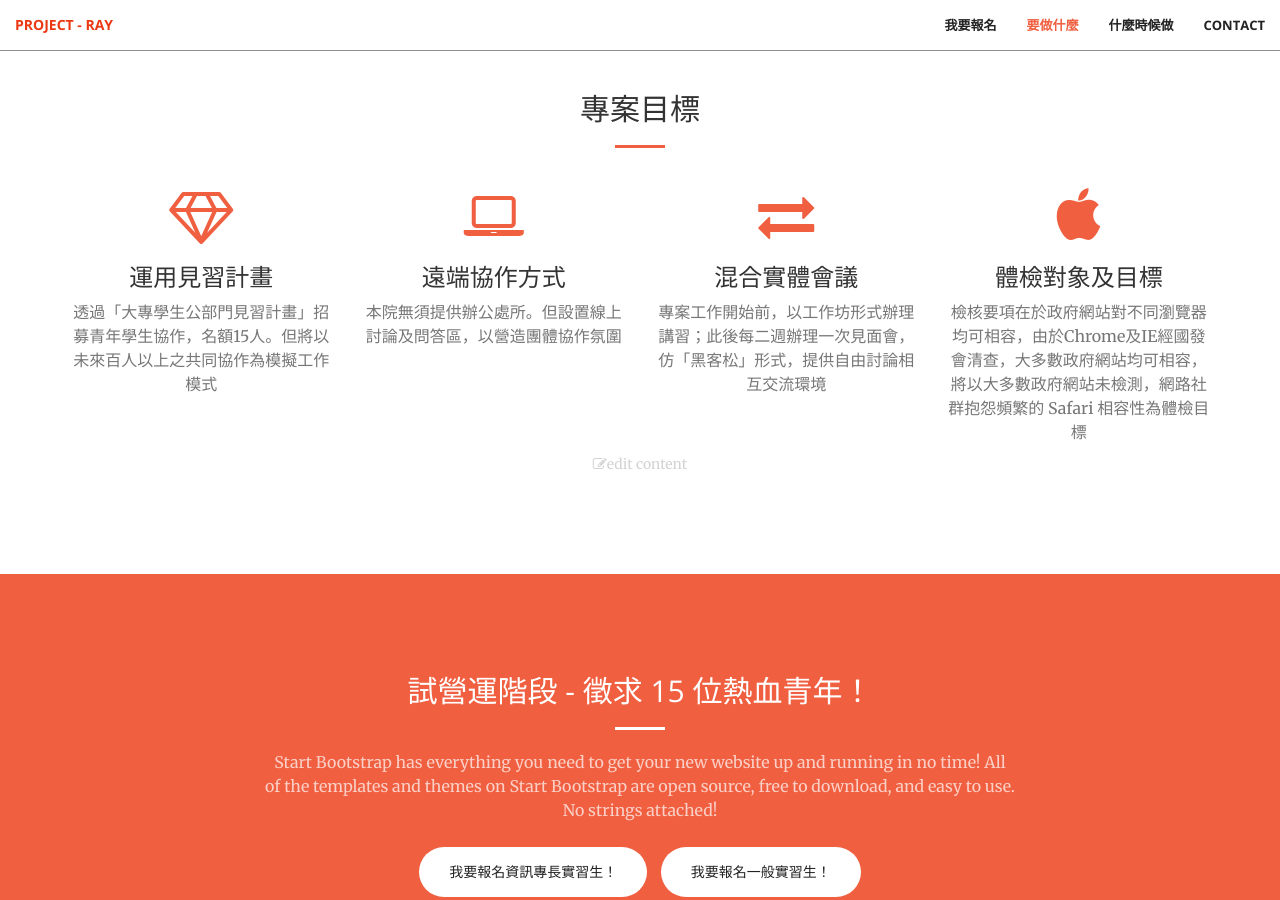
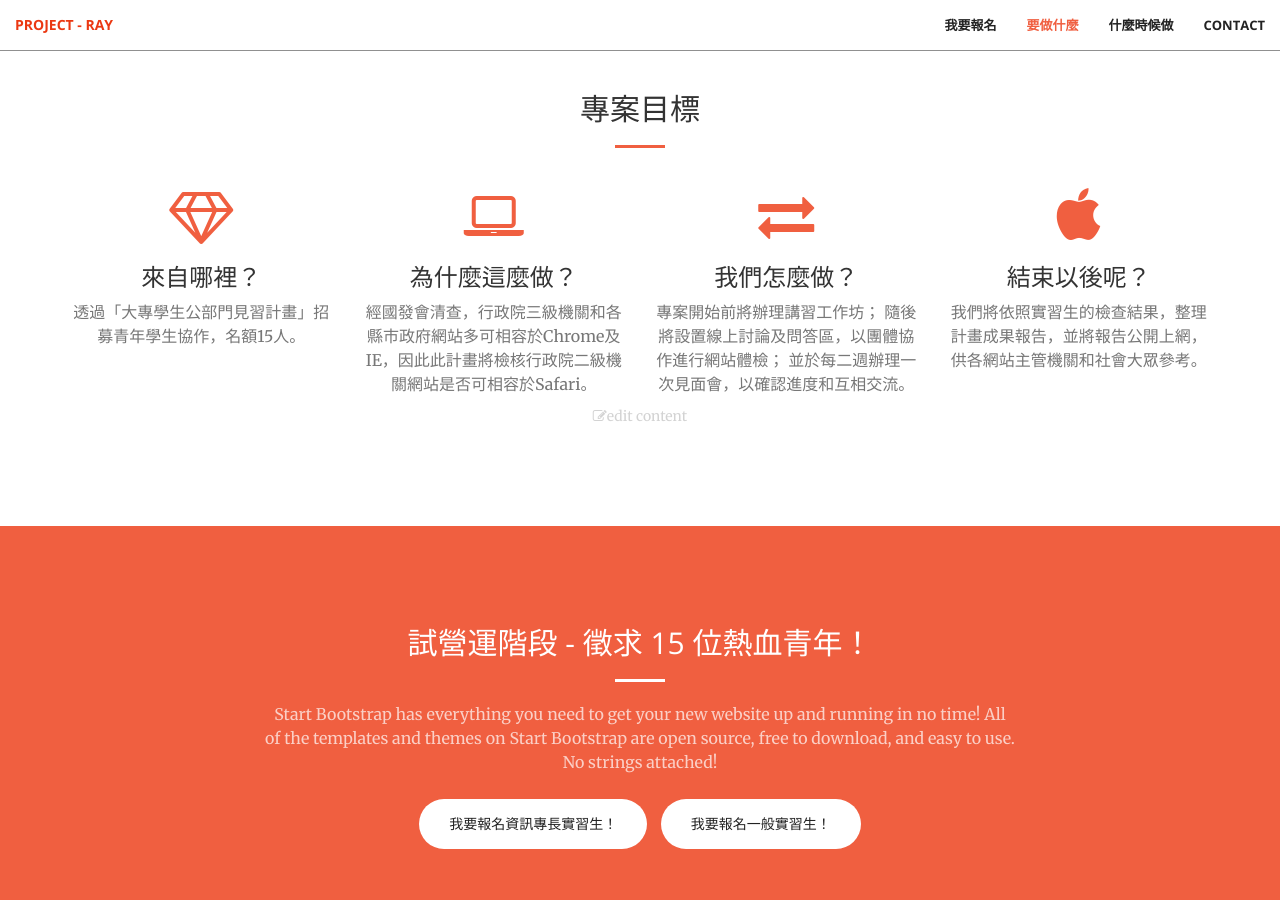
Before and after one commit to PDIS/ray2018, a Jekyll site: the page built from docs/index.html, in a window 1280 px wide and 900 px high, scrolled down 908 px. Built offline with Jekyll 4.4.1, drawn with Linux system fonts in a browser that asks for light colours.

Commit message:
Update intro.json

```diff
--- a/docs/_data/intro.json
+++ b/docs/_data/intro.json
@@ -1,24 +1,25 @@
 {
     "title": "專案目標",
-    "items": [{
-            "title": "運用見習計畫",
+    "items": [
+        {
+            "title": "來自哪裡？",
             "icon": "fa-diamond",
-            "content": "透過「大專學生公部門見習計畫」招募青年學生協作，名額15人。但將以未來百人以上之共同協作為模擬工作模式"
+            "content": "透過「大專學生公部門見習計畫」招募青年學生協作，名額15人。"
         },
         {
-            "title": "遠端協作方式",
+            "title": "為什麼這麼做？",
             "icon": "fa-laptop",
-            "content": "本院無須提供辦公處所。但設置線上討論及問答區，以營造團體協作氛圍"
+            "content": "經國發會清查，行政院三級機關和各縣市政府網站多可相容於Chrome及IE，因此此計畫將檢核行政院二級機關網站是否可相容於Safari。"
         },
         {
-            "title": "混合實體會議",
+            "title": "我們怎麼做？",
             "icon": "fa-exchange",
-            "content": "專案工作開始前，以工作坊形式辦理講習；此後每二週辦理一次見面會，仿「黑客松」形式，提供自由討論相互交流環境"
+            "content": "專案開始前將辦理講習工作坊； 隨後將設置線上討論及問答區，以團體協作進行網站體檢； 並於每二週辦理一次見面會，以確認進度和互相交流。"
         },
         {
-            "title": "體檢對象及目標",
+            "title": "結束以後呢？",
             "icon": "fa-apple",
-            "content": "檢核要項在於政府網站對不同瀏覽器均可相容，由於Chrome及IE經國發會清查，大多數政府網站均可相容，將以大多數政府網站未檢測，網路社群抱怨頻繁的 Safari 相容性為體檢目標"
+            "content": "我們將依照實習生的檢查結果，整理計畫成果報告，並將報告公開上網，供各網站主管機關和社會大眾參考。"
         }
     ]
 }
```
